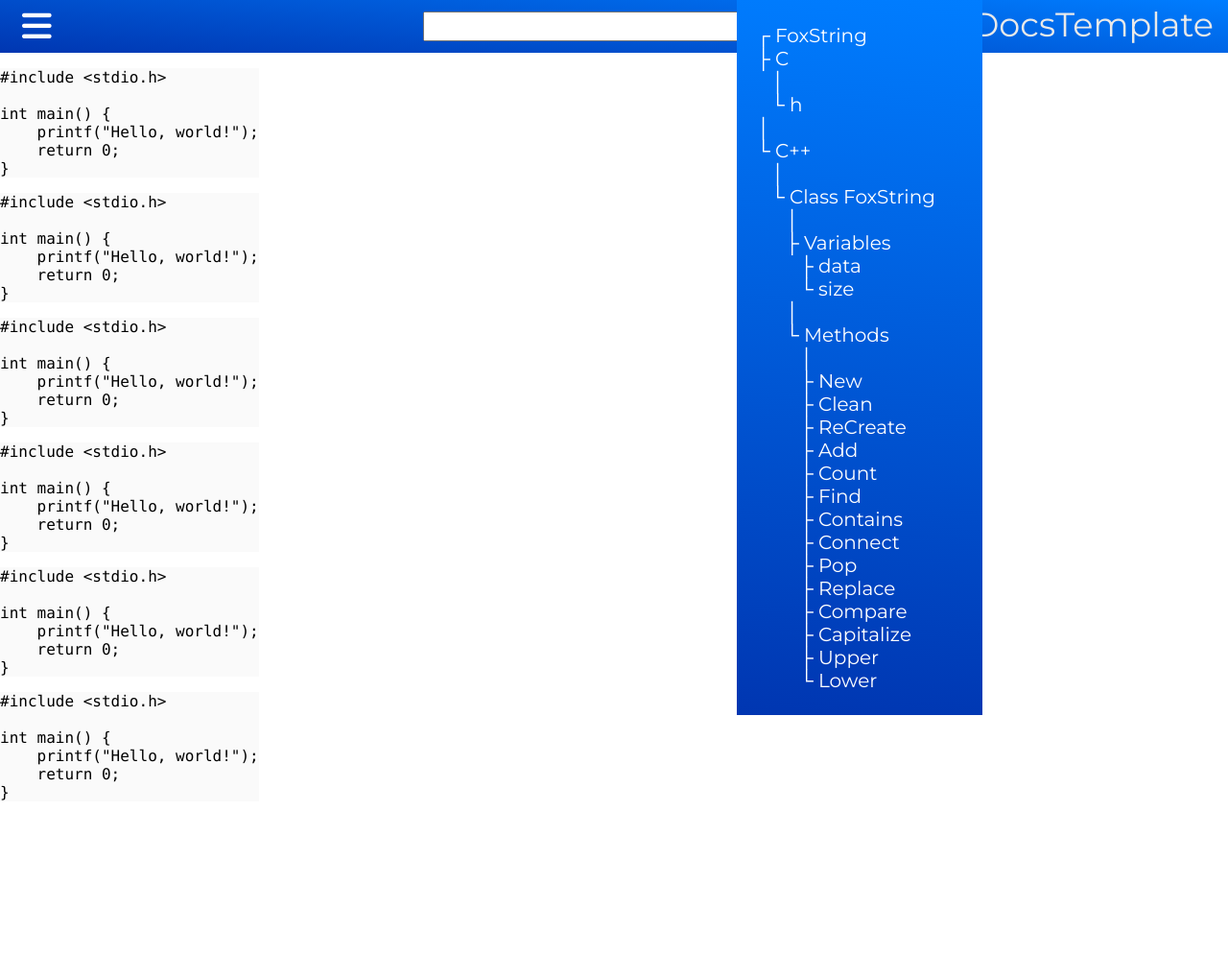
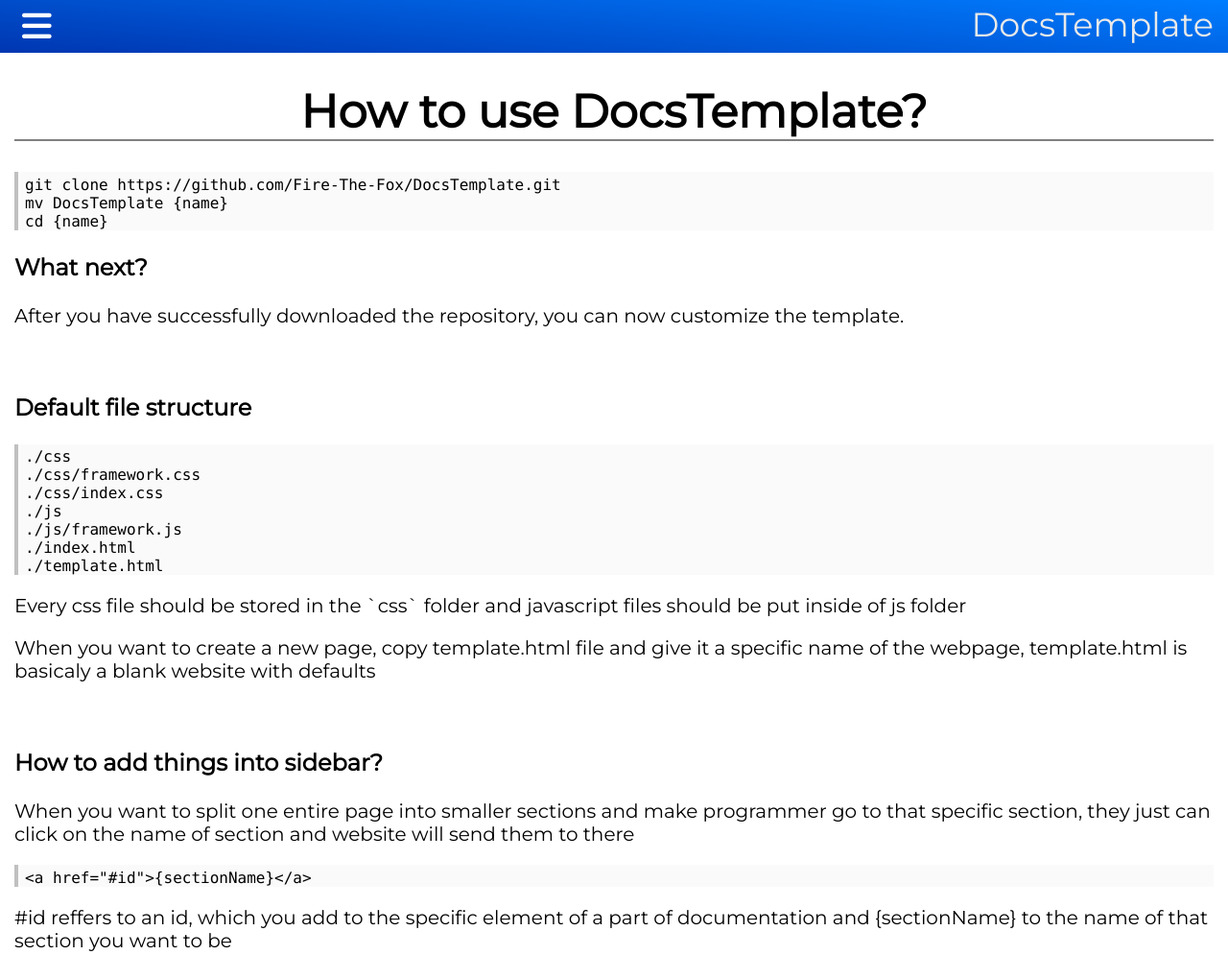
Before and after one commit to Fire-The-Fox/DocsTemplate, a plain HTML site: page index.html in a window 1280 px wide. Shown: the top 995 px of the page at 96% size. Before the commit the page ends 851 px from the top, so only its background shows below. Drawn offline with nearby package versions, Linux system fonts and the light colour scheme.

Commit message:
Add files via upload

```diff
--- a/css/framework.css
+++ b/css/framework.css
@@ -4,6 +4,10 @@
 
 * {
     font-family: 'Montserrat', sans-serif;
+}
+
+html {
+  scroll-behavior: smooth;
 }
 
 body {
@@ -40,41 +44,6 @@
     transition: all 0.3s;
 }
 
-.navbar-search {
-
-    position: absolute;
-    left: 0;
-    right: 0;
-    margin-left: auto;
-    margin-right: auto;
-    text-align: center;
-    width: 77%;
-    color: white;
-}
-
-.navbar-search input {
-    position: relative;
-    bottom: 7px;
-    height: 25px;
-    width: 34%;
-}
-
-.navbar-search button {
-    font-size: 35px;
-    background-color: rgba(0, 0, 0, 0);
-    border-color: rgba(0, 0, 0, 0);
-    margin-top: 3.5px;
-    padding-top: 0;
-    padding-bottom: 0;
-    color: white;
-    transition: all 0.3s;
-}
-
-.navbar-search button:hover {
-    background-color: rgba(0, 0, 0, 0.2);
-    transition: all 0.3s;
-}
-
 .navbar-title {
     font-size: 35px;
     float: right;
@@ -87,48 +56,71 @@
 .sidebar {
     direction: rtl;
     position: fixed;
-    right: 20%;
+    top: 55px;
+    left: -20%;
     height: calc(100vh - 55px);
     overflow: auto;
     width: 20%;
     background: linear-gradient(5deg, rgba(0,54,177,1) 0%, rgba(0,125,255,1) 100%);
 }
 
-.sidebar ul {
-    direction: ltr;
-    margin: 0;
-    font-size: 20px;
-    color: white;
+.sidebar-link {
+	text-decoration: none;
+	color: black;
+	width: calc(100% - 20%);
+	margin-left: 25px;
+	background-color: rgba(255, 255, 255, 0.67);
+	direction: ltr;
+	float: left;
+}
+.sidebar a:not(.sidebar-link) {
+
+	text-decoration: none;
+	color: black;
+	float: left;
+	margin-left: 25px;
+	padding-left: 25px;
 }
 
-.sidebar ul li ul {
-    list-style-type: "\2514  ";
-    padding-left: 15px;
-}
-
-.sidebar-start {
-    list-style-type: "\250C  ";
-}
-
-.sidebar-middle {
-    list-style-type: "\251C  ";
-}
-
-.sidebar-end {
-    list-style-type: "\2514  ";
-}
-
-.sidebar-pipe {
-    list-style-type: "\2502  ";
-}
-
-pre, code {
-    font-family: Menlo, Monaco, "Courier New", monospace;
-    background-color: #fafafa;
+.sidebar a:hover {
+	color: #303030;
 }
 
 .docs-body {
     z-index: -1;
     position: absolute;
     top: 55px;
+	width: calc(100% - 30px);
+    margin-left: 15px;
 }
+
+.docs-body > h1 {
+	font-size: 300%;
+	border-bottom: 2px gray solid;
+}
+
+.docs-body > h2 {
+	font-size: 200%;
+	border-bottom: 1.5px gray solid;
+}
+
+.docs-body > h3 {
+	font-size: 150%;
+}
+
+.docs-body > p {
+	font-size: 125%;
+}
+
+.center {
+	text-align: center;
+}
+
+.docs-body > pre, code {
+    font-family: Menlo, Monaco, "Courier New", monospace;
+    background-color: #fafafa;
+    border-left: 4px #c0c0c0 solid;
+    padding-left: 7px;
+	padding-top: 3.5px;
+	padding-down: 3.5px;
+}
--- a/index.html
+++ b/index.html
@@ -11,17 +11,10 @@
     <script src="https://ajax.googleapis.com/ajax/libs/jquery/3.5.1/jquery.min.js"></script>
 
     <link rel="stylesheet" href="css/framework.css" />
-    <link rel="stylesheet" href="css/index.css" />
     <title>Home Page</title>
 </head>
 <body>
     <div class="navbar">
-        <div class="navbar-search">
-            <input />
-            <button>
-                <i class="fas fa-search"></i>
-            </button>
-        </div>
 
         <div class="navbar-menu">
             <button  type="button" id="navbar-button">
@@ -36,134 +29,101 @@
 
     <div class="sidebar" id="sidebar">
         <div style="padding-bottom: 25px;"></div>
-        <ul>
-            <li class="sidebar-start">FoxString</li>
-            <li class="sidebar-middle">
-                C
-                <ul>
-                    <li class="sidebar-pipe"></li>
-                    <li>h</li>
-                </ul>
-            </li>
-            <li class="sidebar-pipe"></li>
-            <li class="sidebar-end">
-                C++
-                <ul>
-                    <li class="sidebar-pipe"></li>
-                    <li>
-                        Class FoxString
-                        <ul>
-                            <li class="sidebar-pipe"></li>
-                            <li class="sidebar-middle">
-                                Variables
-                                <ul>
-                                    <li class="sidebar-middle">
-                                        data
-                                    </li>
-                                    <li>
-                                        size
-                                    </li>
-                                </ul>
-                            </li>
-                            <li class="sidebar-pipe"></li>
-                            <li>
-                                Methods
-                                <ul>
-                                    <li class="sidebar-pipe"></li>
-                                    <li class="sidebar-middle">
-                                        New
-                                    </li>
-                                    <li class="sidebar-middle">
-                                        Clean
-                                    </li>
-                                    <li class="sidebar-middle">
-                                        ReCreate
-                                    </li>
-                                    <li class="sidebar-middle">
-                                        Add
-                                    </li>
-                                    <li class="sidebar-middle">
-                                        Count
-                                    </li>
-                                    <li class="sidebar-middle">
-                                        Find
-                                    </li>
-                                    <li class="sidebar-middle">
-                                        Contains
-                                    </li>
-                                    <li class="sidebar-middle">
-                                        Connect
-                                    </li>
-                                    <li class="sidebar-middle">
-                                        Pop
-                                    </li>
-                                    <li class="sidebar-middle">
-                                        Replace
-                                    </li>
-                                    <li class="sidebar-middle">
-                                        Compare
-                                    </li>
-                                    <li class="sidebar-middle">
-                                        Capitalize
-                                    </li>
-                                    <li class="sidebar-middle">
-                                        Upper
-                                    </li>
-                                    <li class="sidebar-end">
-                                        Lower
-                                    </li>
-                                </ul>
-                            </li>
-                        </ul>
-                    </li>
-                </ul>
-            </li>
-        </ul>
+        <a class="sidebar-link" href="index.html">Home</a>
+		<a href="#fileStruct">File Structure</a>
+		<a href="#howToSidebar">How to add things to Sidebar</a>
+		<a href="#docsDiv">Adding parts of documentation</a>
+		<a href="#contact">Contact</a>
+        <a class="sidebar-link" href="template.html">Template</a>
     </div>
 
     <div class="docs-body">
-        <pre>
-#include &lt;stdio.h&gt;
+        <h1 class="center">How to use DocsTemplate?</h1>
+		<pre>
+git clone https://github.com/Fire-The-Fox/DocsTemplate.git
+mv DocsTemplate {name}
+cd {name}
+</pre>
+		<h3>What next?</h3>
+		<p>After you have successfully downloaded the repository, you can now customize the template.</p>
+		<div style="padding-bottom: 25px;"></div>
+		<h3 id="fileStruct">Default file structure</h3>
+		<pre>
+./css
+./css/framework.css
+./css/index.css
+./js
+./js/framework.js
+./index.html
+./template.html
+</pre>
+		<p>Every css file should be stored in the `css` folder and javascript files should be put inside of js folder</p>
+		<p>When you want to create a new page, copy template.html file and give it a specific name of the webpage, template.html is basicaly a blank website with defaults</p>
 
-int main() {
-    printf("Hello, world!");
+		<div style="padding-bottom: 25px;"></div>
+		<h3 id="howToSidebar">How to add things into sidebar?</h3>
+		<p>When you want to split one entire page into smaller sections and make programmer go to that specific section, they just can click on the name of section and website will send them to there</p>
+		<pre>
+&lt;a href="#id"&gt{sectionName}&lt;/a&gt;
+</pre>
+		<p>#id reffers to an id, which you add to the specific element of a part of documentation and {sectionName} to the name of that section you want to be</p>
+		<div style="padding-bottom: 15px;"></div>
+
+		<p>When you want to add a link to another page of a documentation into the sidebar</p>
+		<pre>
+&lta class="sidebar-link" href="{file.html}"&gt;{pageName}&lt/a&gt;
+</pre>
+		<p>{file.hmtl} represents name of a file of that page and to set name of a page in the sidebar, replace {pageName} with coresponding name</p>
+
+		<div style="padding-bottom: 35px;"></div>
+		<h2 id="docsDiv">Adding parts of documentation into the page</h2>
+		<div style="padding-bottom: 15px;"></div>
+		<p>Everything you add to the documentation has to be in &ltdiv class="docs-body"&gt element</p>
+		<pre>
+	&ltdiv class="docs-body"&gt
+		&ltpre&gt
+#include "library.h"
+#include <cstdio>
+
+int
+main()
+{
+    FoxString string, copy;
+
+    string.New((char*)"I am going to be mutable FoxString");
+
+    printf("\n%s\n", string.data);
+
+    string.ReCreate((char*)"I am better version of C++ string");
+
+    printf("New string: %s\nSize is: %d\n", string.data, string.size);
+
+    printf("\nTaking input: ");
+    printf("Your input is: %s\n", FoxStringInput().data);
+
+    string.Replace((char*) " ",(char*) "                    ", NO_LIMIT);
+
+    printf("\nAfter .Replace\n%s\nSize is: %d", string.data, string.size);
+
+    copy = string.Copy();
+
+    string.Clean();
+
+    printf("\n\nNew freshly copied FoxString:\n%s", copy.data);
+
     return 0;
-}</pre>
-        <pre>
-#include &lt;stdio.h&gt;
+}
+&ltpre&gt
+	&ltdiv&gt
+</pre>
+	<div style="padding-bottom: 15px;"></div>
+	<p>For adding code use 'code' or 'pre' tag, I recommend to use 'pre' tag</p>
 
-int main() {
-    printf("Hello, world!");
-    return 0;
-}</pre>
-        <pre>
-#include &lt;stdio.h&gt;
-
-int main() {
-    printf("Hello, world!");
-    return 0;
-}</pre>
-        <pre>
-#include &lt;stdio.h&gt;
-
-int main() {
-    printf("Hello, world!");
-    return 0;
-}</pre>
-        <pre>
-#include &lt;stdio.h&gt;
-
-int main() {
-    printf("Hello, world!");
-    return 0;
-}</pre>
-        <pre>
-#include &lt;stdio.h&gt;
-
-int main() {
-    printf("Hello, world!");
-    return 0;
-}</pre>
+	<div style="padding-bottom: 45px;"></div>
+	<h2 id="contact">Contact</h2>
+	<h3 class="center">My name is FireTheFox 👋</h3>
+	<h3 class="center">Click on my profile picture to see my github profile</h3>
+	<center><a href="https://github.com/Fire-The-Fox"><img width="256" src="https://avatars.githubusercontent.com/u/64907994" alt="My github profile picture"></a></center>
     </div>
     <script src="js/framework.js"></script>
 </body>
```
Also changed, not shown: template.html (added, +38 -0 lines).
